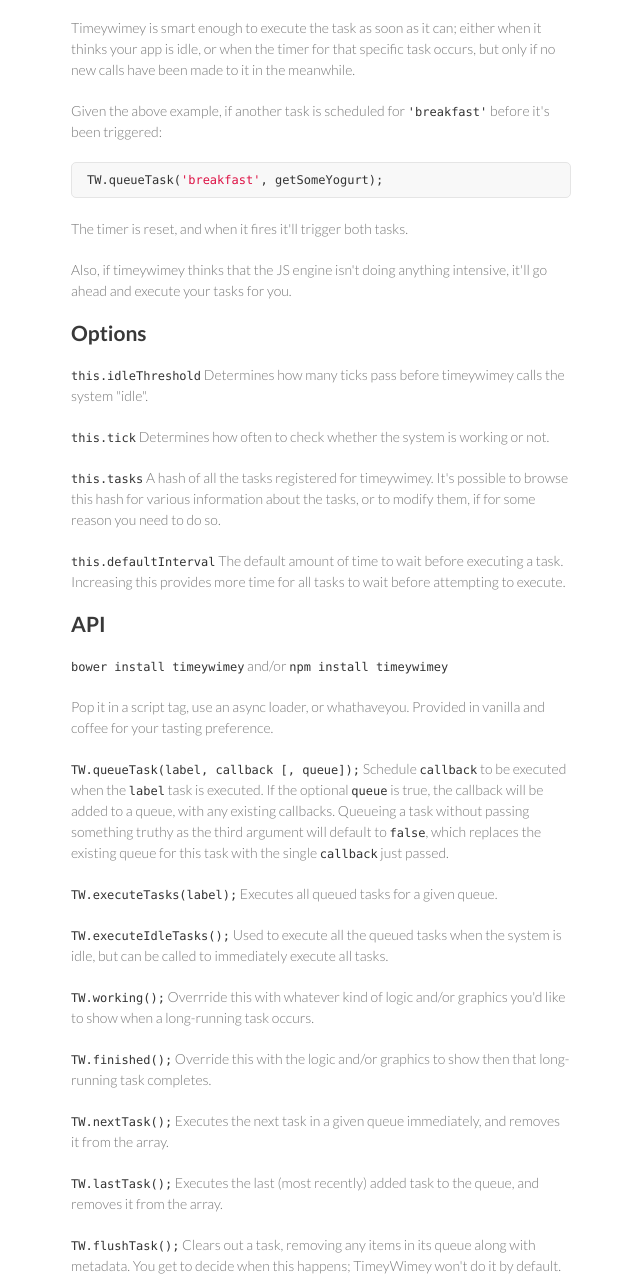
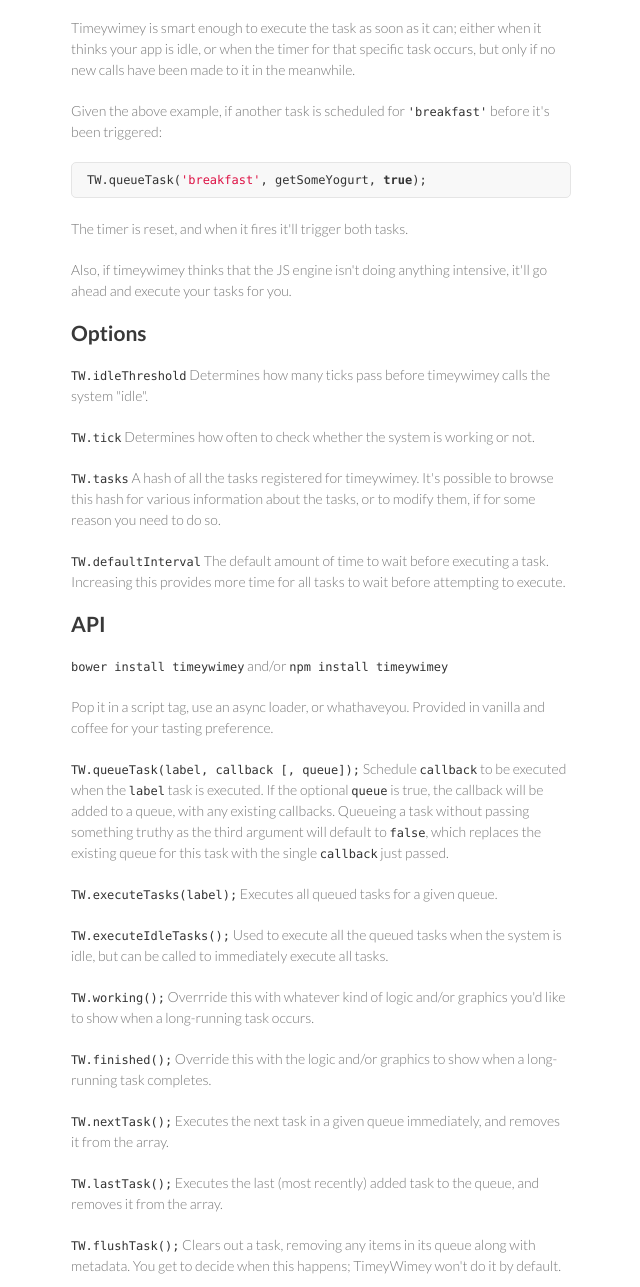
Before and after one commit to StrictlySkyler/timeywimey, a plain HTML site: page index.html in a window 1280 px wide. Shown: the part 838-2125 px from the top of the page, without its empty margins (499-1139 px from the left). Drawn offline with Linux system fonts and the light colour scheme.

```diff
--- a/index.html
+++ b/index.html
@@ -48,14 +48,14 @@
 
 <p>Scheduling a task is simple:</p>
 
-<div class="highlight"><pre><span class="nx">TW</span><span class="p">.</span><span class="nx">queueTask</span><span class="p">(</span><span class="s1">'breakfast'</span><span class="p">,</span> <span class="nx">getSomeCoffee</span><span class="p">);</span>
+<div class="highlight highlight-javascript"><pre><span class="nx">TW</span><span class="p">.</span><span class="nx">queueTask</span><span class="p">(</span><span class="s1">'breakfast'</span><span class="p">,</span> <span class="nx">getSomeCoffee</span><span class="p">);</span>
 </pre></div>
 
 <p>Timeywimey is smart enough to execute the task as soon as it can; either when it thinks your app is idle, or when the timer for that specific task occurs, but only if no new calls have been made to it in the meanwhile.</p>
 
 <p>Given the above example, if another task is scheduled for <code>'breakfast'</code> before it's been triggered:</p>
 
-<div class="highlight"><pre><span class="nx">TW</span><span class="p">.</span><span class="nx">queueTask</span><span class="p">(</span><span class="s1">'breakfast'</span><span class="p">,</span> <span class="nx">getSomeYogurt</span><span class="p">);</span>
+<div class="highlight highlight-javascript"><pre><span class="nx">TW</span><span class="p">.</span><span class="nx">queueTask</span><span class="p">(</span><span class="s1">'breakfast'</span><span class="p">,</span> <span class="nx">getSomeYogurt</span><span class="p">,</span> <span class="kc">true</span><span class="p">);</span>
 </pre></div>
 
 <p>The timer is reset, and when it fires it'll trigger both tasks.</p>
@@ -65,16 +65,16 @@
 <h2>
 <a name="options" class="anchor" href="#options"><span class="octicon octicon-link"></span></a>Options</h2>
 
-<p><code>this.idleThreshold</code>
+<p><code>TW.idleThreshold</code>
 Determines how many ticks pass before timeywimey calls the system "idle".</p>
 
-<p><code>this.tick</code>
+<p><code>TW.tick</code>
 Determines how often to check whether the system is working or not.</p>
 
-<p><code>this.tasks</code>
+<p><code>TW.tasks</code>
 A hash of all the tasks registered for timeywimey.  It's possible to browse this hash for various information about the tasks, or to modify them, if for some reason you need to do so.</p>
 
-<p><code>this.defaultInterval</code>
+<p><code>TW.defaultInterval</code>
 The default amount of time to wait before executing a task.  Increasing this provides more time for all tasks to wait before attempting to execute.</p>
 
 <h2>
@@ -99,7 +99,7 @@
 Overrride this with whatever kind of logic and/or graphics you'd like to show when a long-running task occurs.</p>
 
 <p><code>TW.finished();</code>
-Override this with the logic and/or graphics to show then that long-running task completes.</p>
+Override this with the logic and/or graphics to show when a long-running task completes.</p>
 
 <p><code>TW.nextTask();</code>
 Executes the next task in a given queue immediately, and removes it from the array.</p>
```
Also changed, not shown: params.json (+1 -1 lines).
